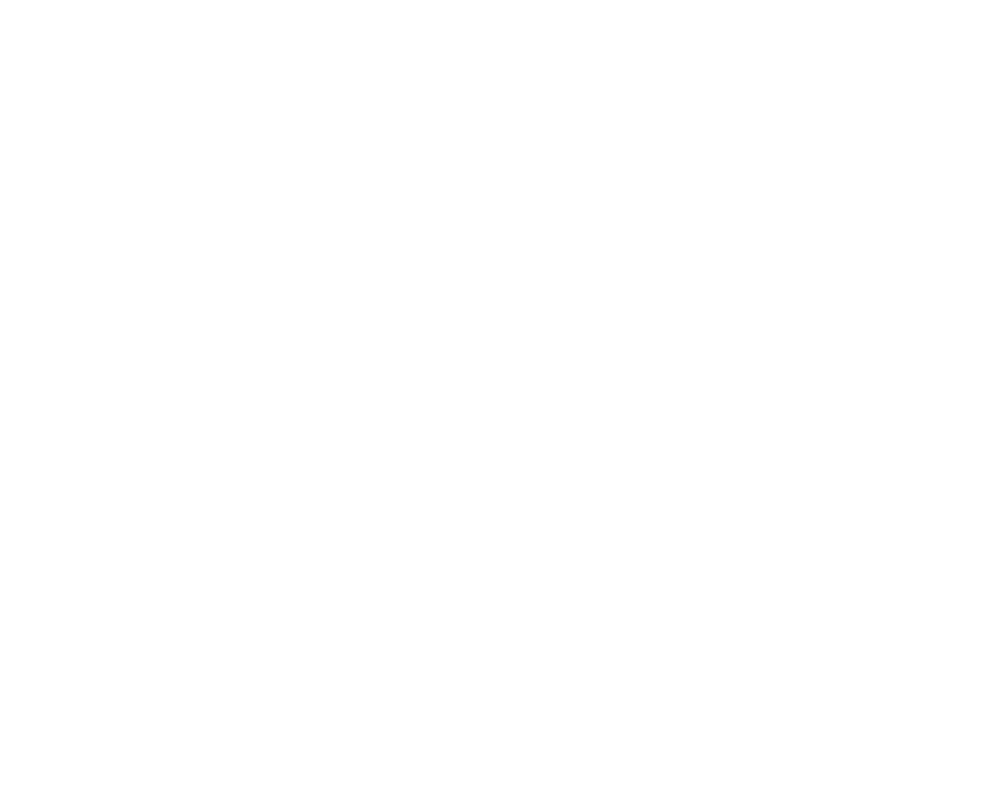
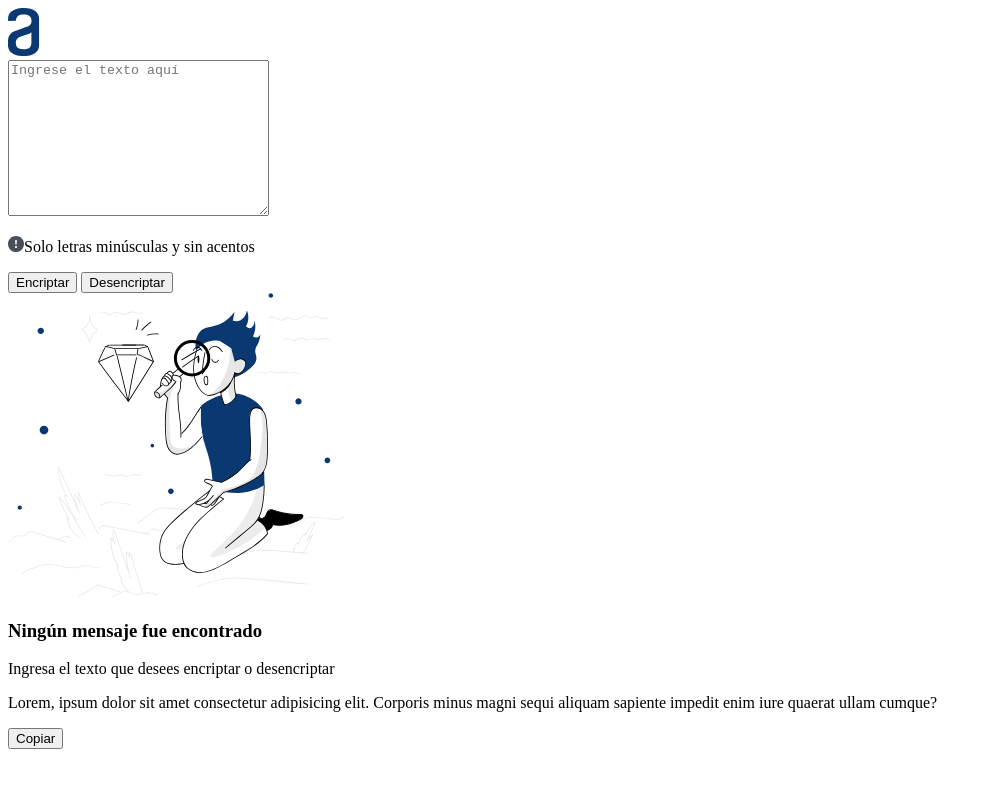
Before and after one commit to DavidUpegui/Alura_challenge1_encrypter, a plain HTML site: page index.html in a window 1280 px wide. Shown: the whole page, without its empty margins (0-992 px from the left). Drawn offline with Linux system fonts and the light colour scheme.

Commit message:
Created: html structure in index.html

```diff
--- a/index.html
+++ b/index.html
@@ -7,9 +7,29 @@
     <title>Encriptador de frases</title>
 </head>
 <body>
-
+    <div class="img-container">
+        <img class="logo--alura" src="./public/Vector.svg" alt="Alura logo">
+    </div>
     <main class="container">
-
+        <section class="input">
+            <textarea name="" id="" cols="30" rows="10" id="msg" placeholder="Ingrese el texto aquí"></textarea>
+            <p class="input-advice"><span class="logo--exclamation"><img src="./public/bi_exclamation-circle-fill.svg" alt="Exclamation logo"></span>Solo letras minúsculas y sin acentos</p>
+            <div class="btn-container">
+                <button class="btn btn-encrypt" id="btn-encrypt">Encriptar</button>
+                <button class="btn btn-unencrypt" id="btn-unencrypt">Desencriptar</button>
+            </div>
+        </section>
+        <section class="output">
+            <div class="notfound" id="not-found">
+                <img src="./public/Muñeco.svg" alt="Imagen de Muñeco">
+                <h3 class="output__title">Ningún mensaje fue encontrado</h3>
+                <p class="output__p--notfound">Ingresa el texto que desees encriptar o desencriptar</p>
+            </div>
+            <div class="found" id="found">
+                <p class="output__p--found">Lorem, ipsum dolor sit amet consectetur adipisicing elit. Corporis minus magni sequi aliquam sapiente impedit enim iure quaerat ullam cumque?</p>
+                <button class="btn--copy">Copiar</button>
+            </div>
+        </section>
     </main>
 </body>
 </html>
```
